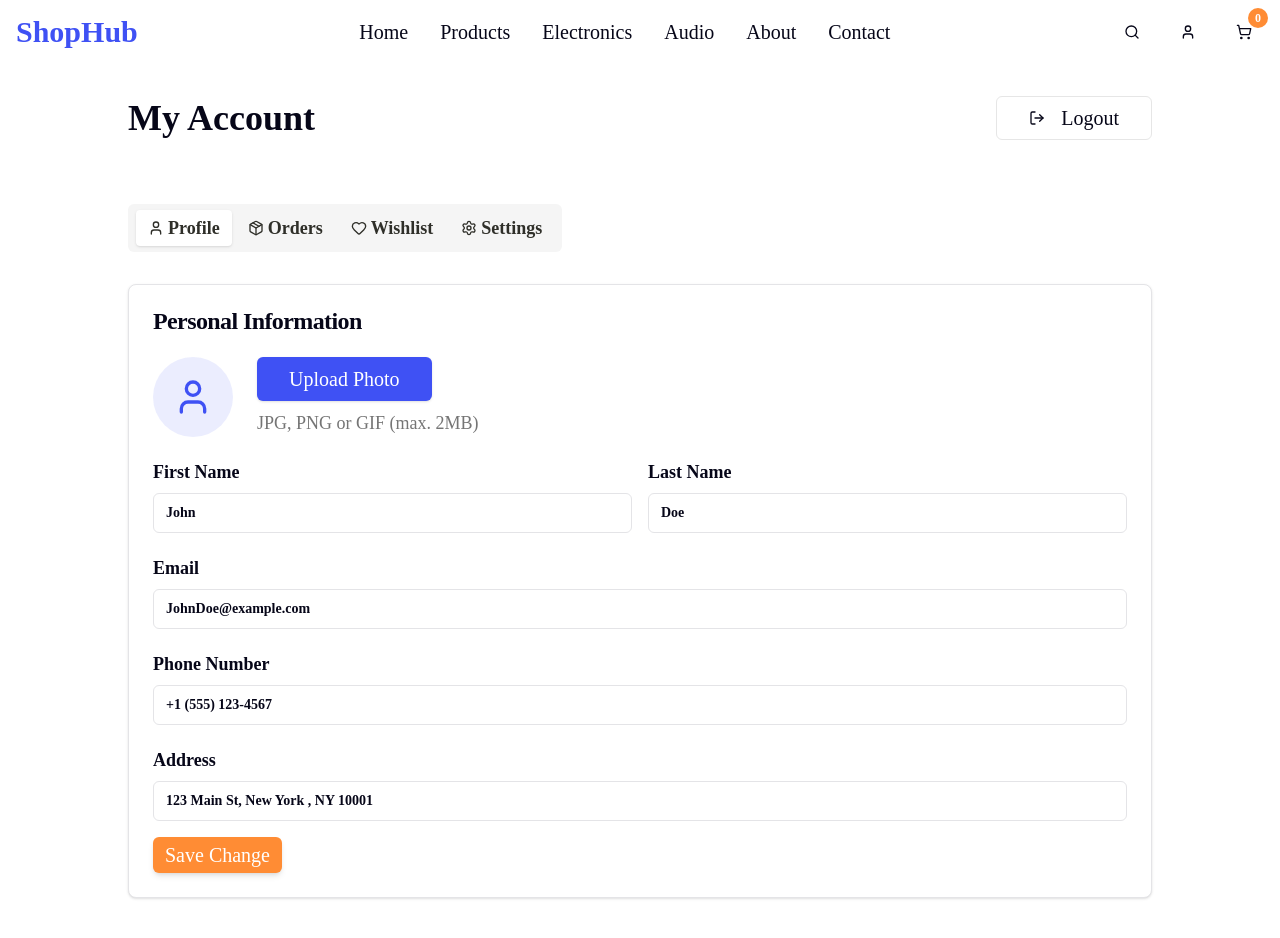
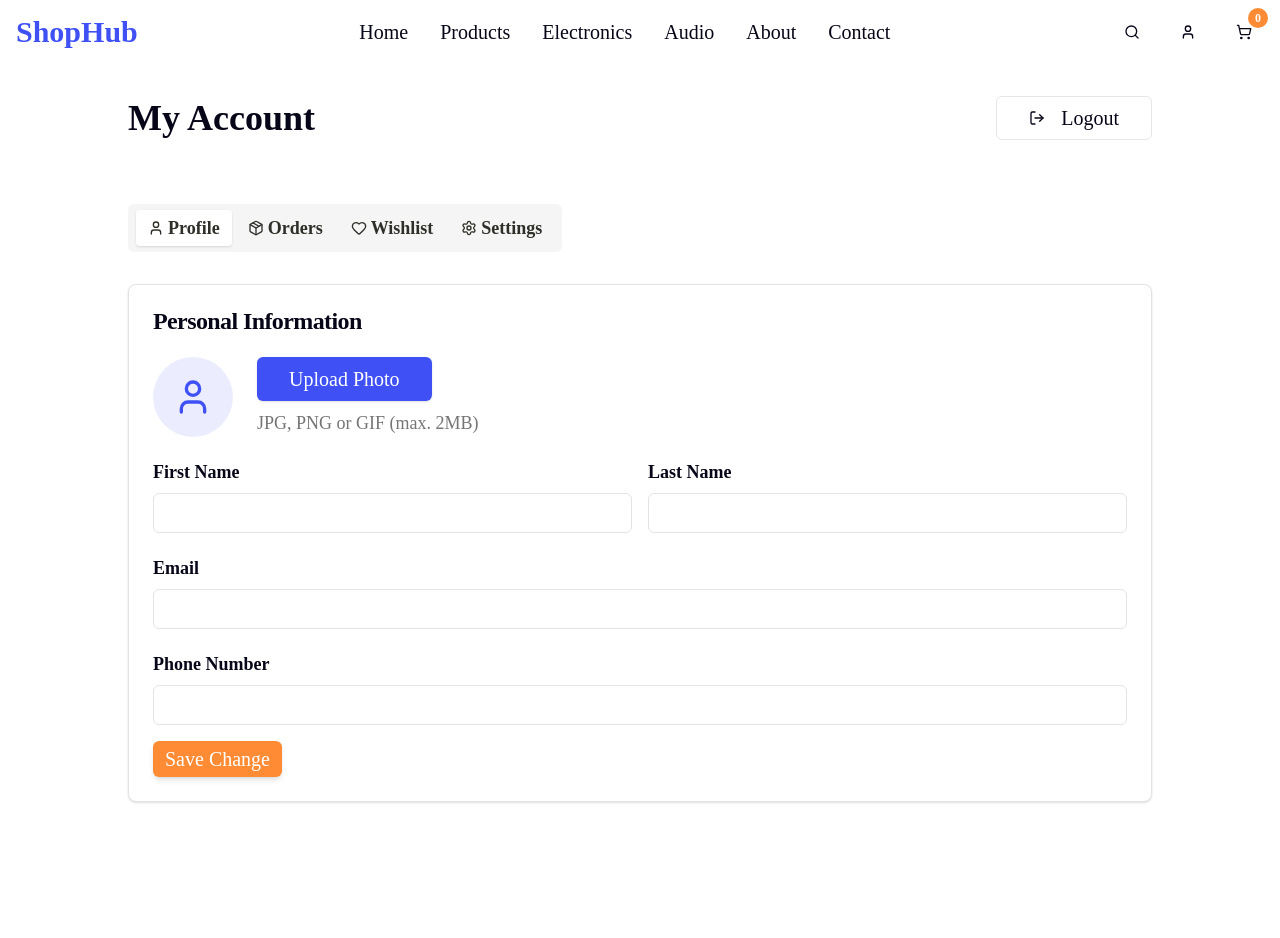
Before and after one commit to mohammadmehdidalvandii/shopHub-frontend, a Next.js app: page /Profile in a window 1280 px wide. Shown: the top 938 px of the page. After the commit the page ends 858 px from the top, so only its background shows below. Built offline with nearby package versions, Linux system fonts and the light colour scheme.

Commit message:
show user-info

```diff
--- a/src/components/templates/profile/ProfileInfo/ProfileInfo.tsx
+++ b/src/components/templates/profile/ProfileInfo/ProfileInfo.tsx
@@ -1,11 +1,15 @@
+"use client"
 import { Button } from '@/components/ui/Button';
 import { Card, CardContent, CardHeader, CardTitle } from '@/components/ui/Cart';
 import { Input } from '@/components/ui/Input';
 import { Label } from '@/components/ui/Label';
+import { useAuthStore } from '@/store/authStore';
 import { User } from 'lucide-react';
 import React from 'react';
 
 const ProfileInfo:React.FC = ()=>{
+    const {user} = useAuthStore();
+    console.log("user =>" , user)
   return (
     <Card>
         <CardHeader>
@@ -25,24 +29,20 @@ const ProfileInfo:React.FC = ()=>{
                 <div className="grid grid-cols-2 gap-4">
                     <div className="space-y-2">
                         <Label htmlFor='firstName'>First Name</Label>
-                        <Input id='firstName' defaultValue='John'/>
+                        <Input id='firstName' defaultValue={user?.firstName}/>
                     </div>
                     <div className="space-y-2">
                         <Label htmlFor='lastName'>Last Name</Label>
-                        <Input id='lastName' defaultValue='Doe'/>
+                        <Input id='lastName' defaultValue={user?.lastName}/>
                     </div>
                 </div>
                     <div className="space-y-2">
                         <Label htmlFor='email'>Email</Label>
-                        <Input id='email' defaultValue='JohnDoe@example.com'/>
+                        <Input id='email' defaultValue={user?.email}/>
                     </div>
                     <div className="space-y-2">
                         <Label htmlFor='phone'>Phone Number</Label>
-                        <Input id='phone' defaultValue='+1 (555) 123-4567'/>
-                    </div>
-                    <div className="space-y-2">
-                        <Label htmlFor='address'>Address</Label>
-                        <Input id='address' defaultValue='123 Main St, New York , NY 10001'/>
+                        <Input id='phone' defaultValue={user?.phone}/>
                     </div>
             </form>
             <Button type='submit' variant='accent' size='sm' className='mt-4'>Save Change</Button>
```
